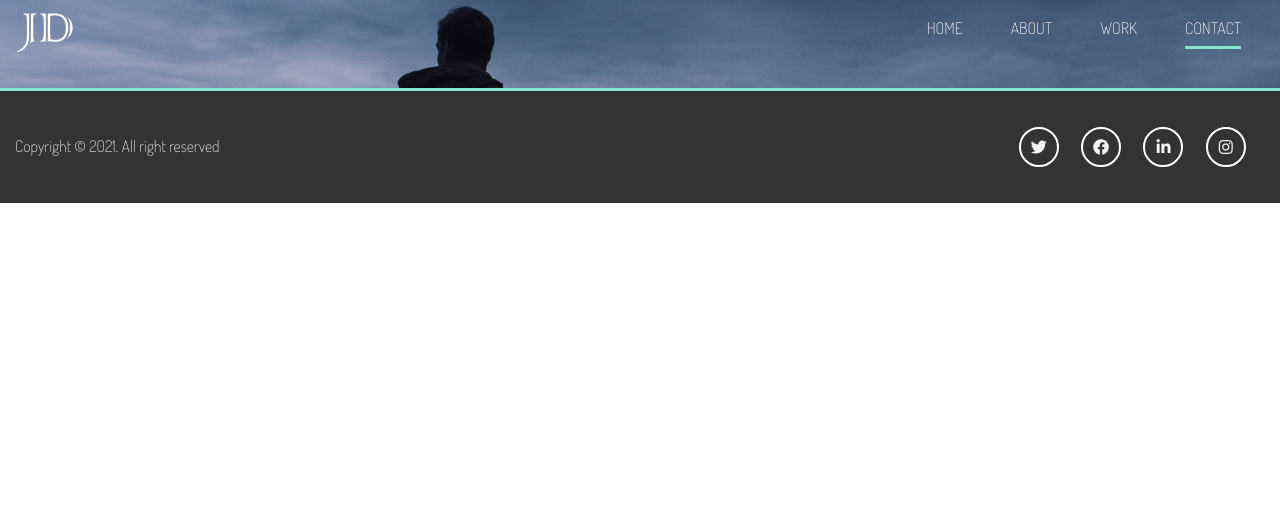
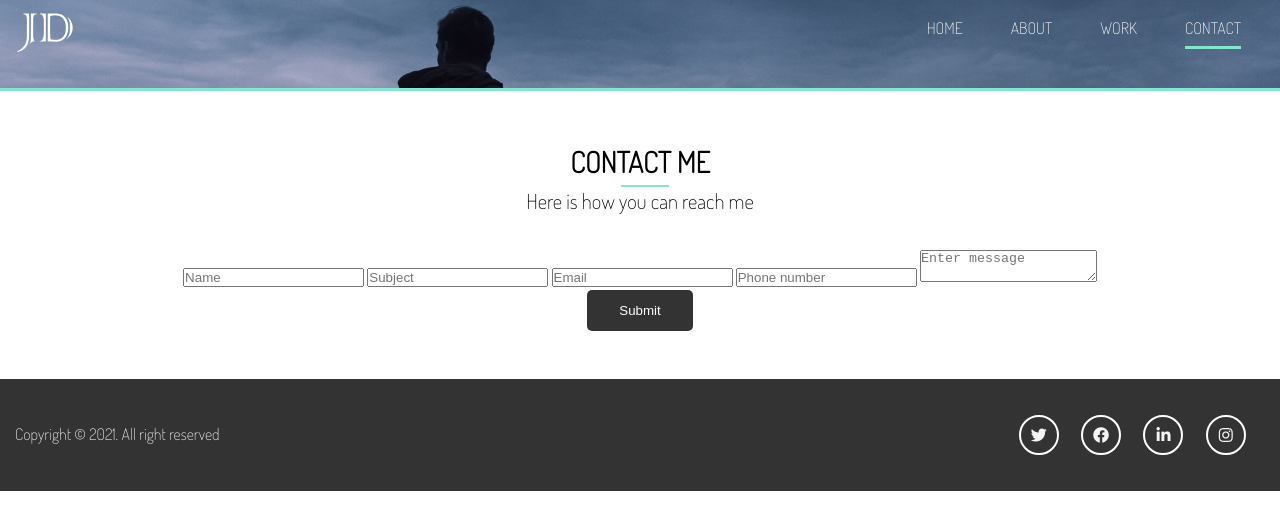
Before and after one commit to MeetaHaldar/portfolio_website, a website: page contact.html in a window 1280 px wide. Drawn offline with Linux system fonts and the light colour scheme.

Commit message:
contact page structure

```diff
--- a/contact.html
+++ b/contact.html
@@ -17,8 +17,7 @@
       href="https://fonts.googleapis.com/css2?family=Dosis:wght@200&display=swap"
       rel="stylesheet"
     />
-    <title>Nupur roy | Portfolio</title>
-
+    <title>Cntact Me</title>
   </head>
   <body>
     <!-- header -->
@@ -27,14 +26,53 @@
         <nav id="main-nav">
           <img src="./dist/img/logo.png" alt="my portfolio" id="logo" />
           <ul>
-            <li><a href="index.html" > Home</a></li>
+            <li><a href="index.html"> Home</a></li>
             <li><a href="about.html">About</a></li>
             <li><a href="work.html"> Work</a></li>
-            <li><a href="contact.html"class="current"> Contact</a></li>
+            <li><a href="contact.html" class="current"> Contact</a></li>
           </ul>
         </nav>
       </div>
     </header>
+
+    <!-- section A :contact form -->
+    <section id="contact-a" class="text-center py-3">
+      <div class="container">
+        <h2 class="section-title">Contact Me</h2>
+        <div class="bottom-line"></div>
+        <p class="lead">Here is how you can reach me</p>
+        <form action="">
+          <div class="text-fields">
+            <input
+              type="text"
+              class="text-input name-input"
+              placeholder="Name"
+            />
+            <input
+              type="text"
+              class="text-input subject-input"
+              placeholder="Subject"
+            />
+            <input
+              type="email"
+              class="text-input email-input"
+              placeholder="Email"
+            />
+            <input
+              type="text"
+              class="text-input phone-input"
+              placeholder="Phone number"
+            />
+            <textarea
+              class="text-input mssg-input"
+              placeholder="Enter message"
+            ></textarea>
+          </div>
+          <button class="btn btn-dark" type="submit">Submit</button>
+        </form>
+      </div>
+    </section>
+
     <!-- footer -->
     <footer id="main-footer">
       <div class="footer-content container">
@@ -47,11 +85,5 @@
         </div>
       </div>
     </footer>
-
-
-
-
-
-
   </body>
 </html>
```
Lines whose indentation alone changed are shown as unchanged.
